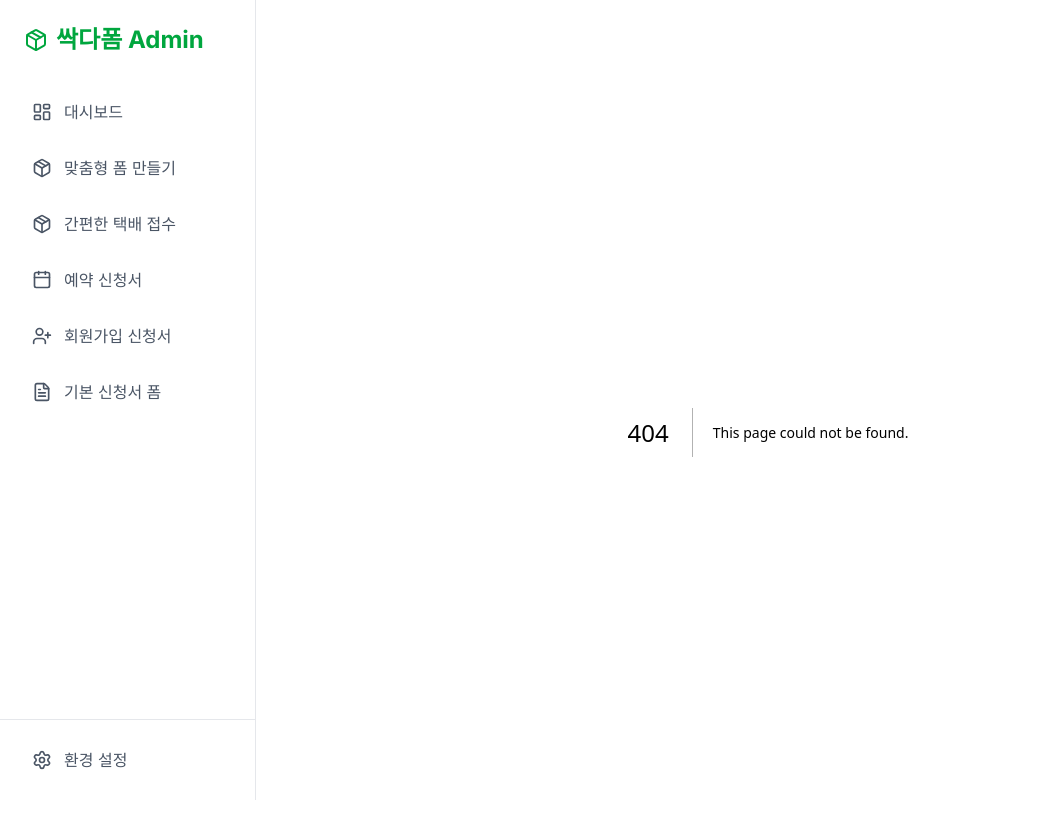
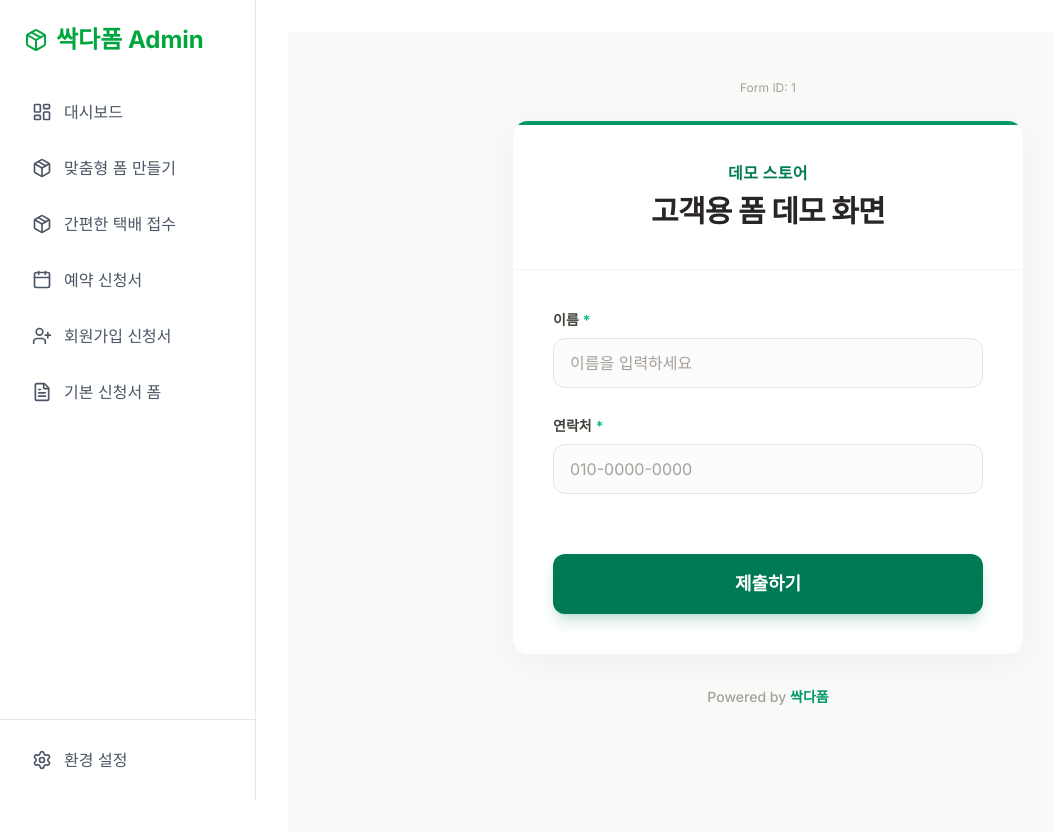
Before and after one commit to hannune-s/ssakdaform, a Next.js app: page /form/1 in a window 1280 px wide. Before the commit this address had no page. Shown: the top 838 px of the page, without its empty margins (0-1054 px from the left). Built offline with nearby package versions, Linux system fonts and the light colour scheme.

Commit message:
feat: 실제 고객에게 전송될 동적 링크 폼 페이지 구현

```diff
--- /dev/null
+++ b/src/app/form/[id]/page.tsx
@@ -0,0 +1,101 @@
+"use client";
+
+import { useEffect, useState } from 'react';
+
+// Next.js App Router 동적 라우팅 파라미터 타입 지정
+export default function CustomerFormPage({ params }: { params: { id: string } }) {
+  const [data, setData] = useState<any>(null);
+
+  useEffect(() => {
+    // 임시 데모 모드: 로컬 스토리지에 저장된 빌더 데이터가 있으면 그걸 띄워줍니다.
+    // 추후에는 params.id 를 이용해 Supabase DB에서 해당 폼 데이터를 불러오게 됩니다.
+    const stored = localStorage.getItem('ssakdaform_draft');
+    if (stored) {
+      setData(JSON.parse(stored));
+    } else {
+      // 로컬 스토리지가 비어있을 경우 (다른 기기에서 접속 테스트 시 등)
+      setData({
+        storeName: '데모 스토어',
+        formTitle: '고객용 폼 데모 화면',
+        fields: [
+          { id: 1, type: 'text', label: '이름', placeholder: '이름을 입력하세요', required: true },
+          { id: 2, type: 'phone', label: '연락처', placeholder: '010-0000-0000', required: true }
+        ]
+      });
+    }
+  }, []);
+
+  if (!data) {
+    return (
+      <div className="min-h-screen flex items-center justify-center bg-[#F9F9F8]">
+        <div className="text-stone-500 font-medium animate-pulse">폼 데이터를 불러오는 중입니다...</div>
+      </div>
+    );
+  }
+
+  return (
+    <div className="min-h-screen bg-[#F9F9F8] flex flex-col items-center py-12 px-4 font-sans selection:bg-emerald-100 selection:text-emerald-900">
+
+      {/* 폼 고유 아이디 표시 (어드민 참고용) */}
+      <div className="mb-6 text-stone-400 text-xs font-mono">
+        Form ID: {params.id}
+      </div>
+
+      <div className="w-full max-w-lg bg-white rounded-2xl shadow-[0_8px_30px_rgb(0,0,0,0.04)] overflow-hidden border border-stone-100">
+
+        {/* 고객 화면 헤더 */}
+        <div className="bg-white px-8 py-10 text-center relative border-b border-stone-100">
+          <div className="absolute top-0 left-0 w-full h-1 bg-emerald-600"></div>
+          <p className="text-emerald-700 text-base font-bold tracking-wide mb-2">{data.storeName}</p>
+          <h1 className="text-2xl sm:text-3xl font-bold text-stone-800 tracking-tight">{data.formTitle}</h1>
+        </div>
+
+        {/* 폼 입력 영역 */}
+        <div className="p-8 sm:p-10">
+          <form className="space-y-7" onSubmit={(e) => e.preventDefault()}>
+            {data.fields.map((field: any) => (
+              <div key={field.id} className="relative">
+                <label className="block text-sm font-semibold text-stone-700 mb-2">
+                  {field.label || '제목 없는 항목'}
+                  {field.required && <span className="text-emerald-500 ml-1">*</span>}
+                </label>
+
+                {field.type === 'textarea' ? (
+                  <textarea
+                    className="w-full px-4 py-3 bg-stone-50/50 border border-stone-200 rounded-xl focus:bg-white focus:ring-2 focus:ring-emerald-600 focus:border-transparent outline-none transition-all duration-200 text-stone-800 placeholder-stone-400"
+                    placeholder={field.placeholder}
+                    rows={3}
+                  />
+                ) : field.type === 'checkbox' ? (
+                  <label className="flex items-start gap-3 p-4 bg-stone-50/50 rounded-xl border border-stone-200 cursor-pointer hover:bg-stone-50 transition-colors">
+                    <input type="checkbox" className="w-5 h-5 mt-0.5 text-emerald-600 rounded border-stone-300 focus:ring-emerald-600 cursor-pointer" />
+                    <span className="text-stone-700 text-sm leading-relaxed">{field.placeholder || '동의합니다.'}</span>
+                  </label>
+                ) : (
+                  <input
+                    type={field.type === 'phone' ? 'tel' : field.type}
+                    className="w-full px-4 py-3 bg-stone-50/50 border border-stone-200 rounded-xl focus:bg-white focus:ring-2 focus:ring-emerald-600 focus:border-transparent outline-none transition-all duration-200 text-stone-800 placeholder-stone-400"
+                    placeholder={field.placeholder}
+                  />
+                )}
+              </div>
+            ))}
+
+            <div className="pt-8">
+              <button
+                onClick={() => alert('신청이 완료되었습니다! (어드민 대시보드로 데이터가 전송됩니다)')}
+                className="w-full py-4 bg-emerald-700 text-white rounded-xl font-semibold text-lg hover:bg-emerald-800 active:transform active:scale-[0.99] transition-all shadow-lg shadow-emerald-700/20"
+              >
+                제출하기
+              </button>
+            </div>
+          </form>
+        </div>
+      </div>
+
+      <div className="mt-8 text-center text-sm text-stone-400 font-medium">
+        Powered by <span className="text-emerald-600 font-semibold">싹다폼</span>
+      </div>
+    </div>
+  );
+}
```
